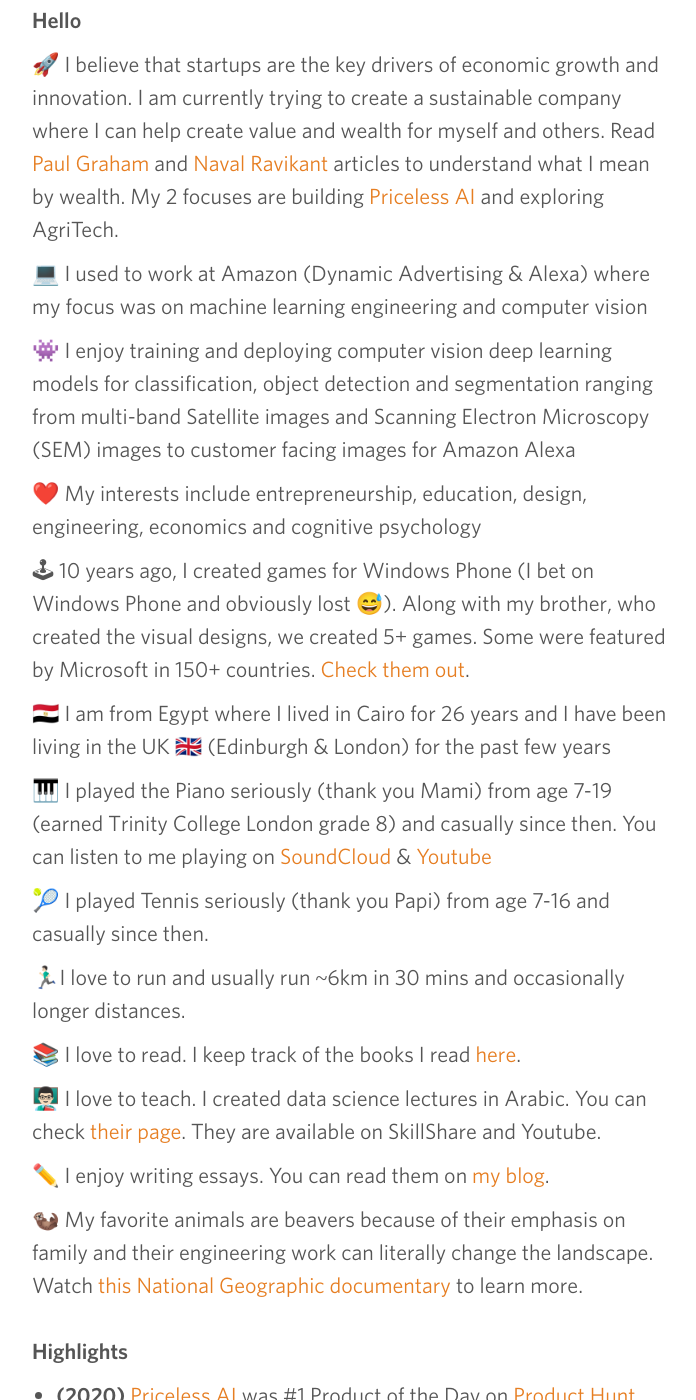
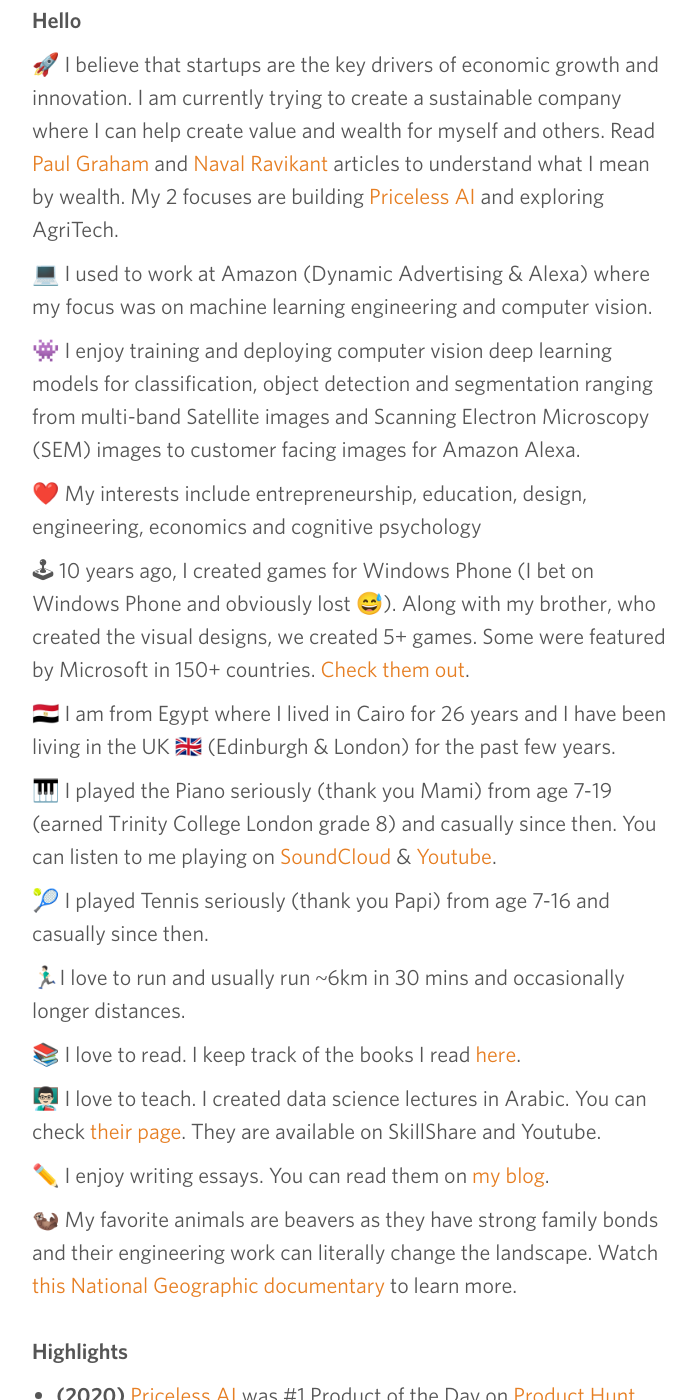
Before and after one commit to ahmedbaracat/ahmedbaracat.github.io, a Jekyll site: the page built from index.html, in a window 1280 px wide and 1400 px high, scrolled down 238 px. Shown: the whole window, without its empty margins (288-984 px from the left). Built offline with Jekyll 4.4.1, drawn with Linux system fonts in a browser that asks for light colours; comment, search, counter and statistics services are not loaded.

Commit message:
Minor fixes to homepage description

```diff
--- a/index.html
+++ b/index.html
@@ -34,11 +34,11 @@
     </p>
 
     <p>
-      💻 I used to work at Amazon (Dynamic Advertising & Alexa) where my focus was on machine learning engineering and computer vision
+      💻 I used to work at Amazon (Dynamic Advertising & Alexa) where my focus was on machine learning engineering and computer vision.
     </p>
 
     <p>
-      👾 I enjoy training and deploying computer vision deep learning models for classification, object detection and segmentation ranging from multi-band Satellite images and Scanning Electron Microscopy (SEM) images to customer facing images for Amazon Alexa
+      👾 I enjoy training and deploying computer vision deep learning models for classification, object detection and segmentation ranging from multi-band Satellite images and Scanning Electron Microscopy (SEM) images to customer facing images for Amazon Alexa.
     </p>
 
     <p>
@@ -48,11 +48,11 @@
     </p>
 
     <p>
-    🇪🇬 I am from Egypt where I lived in Cairo for 26 years and I have been living in the UK 🇬🇧 (Edinburgh & London) for the past few years
+    🇪🇬 I am from Egypt where I lived in Cairo for 26 years and I have been living in the UK 🇬🇧 (Edinburgh & London) for the past few years.
     </p>
 
     <p>
-      🎹 I played the Piano seriously (thank you Mami) from age 7-19 (earned Trinity College London grade 8) and casually since then. You can listen to me playing on <a href="https://soundcloud.com/ahmadbaracat">SoundCloud</a> & <a href="https://www.youtube.com/playlist?list=PLfiRwmXxK27stnypbsVZyq_V3SVSlk8Iz">Youtube</a>
+      🎹 I played the Piano seriously (thank you Mami) from age 7-19 (earned Trinity College London grade 8) and casually since then. You can listen to me playing on <a href="https://soundcloud.com/ahmadbaracat">SoundCloud</a> & <a href="https://www.youtube.com/playlist?list=PLfiRwmXxK27stnypbsVZyq_V3SVSlk8Iz">Youtube</a>.
     </p>
 
     <p>
@@ -76,7 +76,7 @@
     </p>
 
     <p>
-      🦦 My favorite animals are beavers because of their emphasis on family and their engineering work can literally change the landscape. Watch <a href="https://youtu.be/eQHADullAzk">this National Geographic documentary</a> to learn more.
+      🦦 My favorite animals are beavers as they have strong family bonds and their engineering work can literally change the landscape. Watch <a href="https://youtu.be/eQHADullAzk">this National Geographic documentary</a> to learn more.
     </p>
 
     <h2 id="highlights">
```
